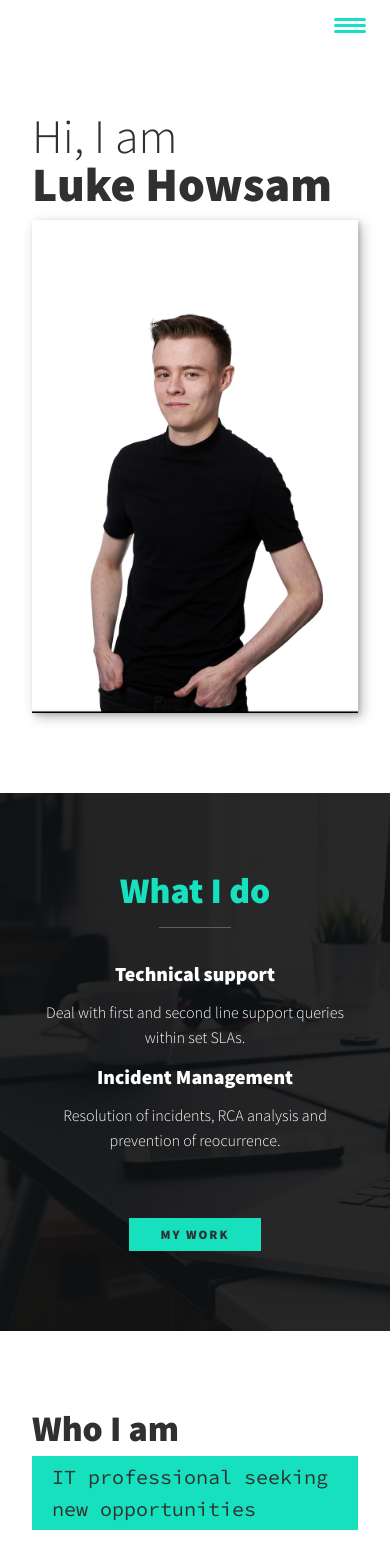
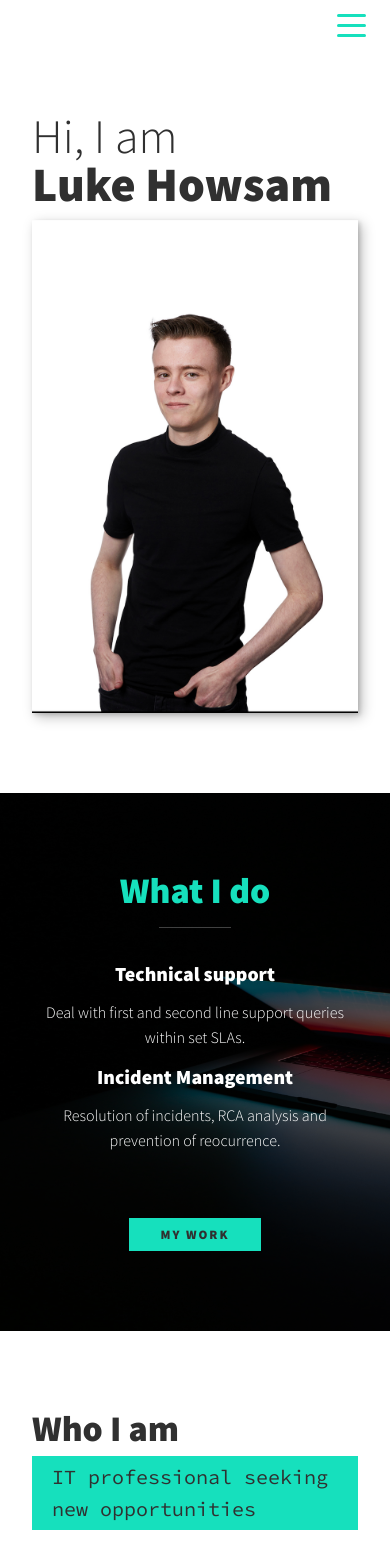
Before and after one commit to luke-h1/archived-portfolio, a website: page index.html in a window 390 px wide. Shown: the top 1547 px of the page. Drawn offline with nearby package versions, Linux system fonts and the light colour scheme.

Commit message:
fix hamburger width and height issue + add new image to my services section

```diff
--- a/styles.css
+++ b/styles.css
@@ -7,16 +7,23 @@
 /* Custom Properties */
 
 :root {
+
+  /* font families */
   --ff-primary: "Source Sans Pro", sans-serif;
   --ff-secondary: "Source Code Pro", monospace;
 
+  /* font weight  */
   --fw-reg: 300;
   --fw-bold: 900;
 
+
+/* colors */
   --clr-light: #fff;
   --clr-dark: #303030;
   --clr-accent: #16e0bd;
 
+
+  /* font sizes */
   --fs-h1: 3rem;
   --fs-h2: 2.25rem;
   --fs-h3: 1.25rem;
@@ -37,6 +44,8 @@
 
 /* General styles */
 
+
+/* apply smooth scrolling for entire page */
 html {
   scroll-behavior: smooth;
 }
@@ -50,18 +59,23 @@ body {
   line-height: 1.6;
 }
 
+
+
 section {
   padding: 5em 2em;
 }
+
 
 img {
   display: block;
   max-width: 100%;
 }
 
+
 strong {
   font-weight: var(--fw-bold);
 }
+
 
 :focus {
   outline: 3px solid var(--clr-accent);
@@ -97,6 +111,7 @@ h3 {
   margin: 0;
 }
 
+/* explicity set font sizes with custom props */
 h1 {
   font-size: var(--fs-h1);
 }
@@ -107,6 +122,9 @@ h3 {
   font-size: var(--fs-h3);
 }
 
+
+
+/* SECTION___TITLE & SECTION__SUBTITLE */
 .section__title {
   margin-bottom: 0.25em;
 }
@@ -132,7 +150,7 @@ h3 {
   margin-bottom: 1em;
 }
 
-/* header */
+/* HEADER */
 
 header {
   display: flex;
@@ -140,10 +158,13 @@ header {
   padding: 1em;
 }
 
+
 .logo {
   max-width: 100px;
 }
 
+
+/* NAVIGATION STYLES  */
 .nav {
   position: fixed;
   background: var(--clr-dark);
@@ -179,9 +200,7 @@ header {
   color: var(--clr-accent);
 }
 
-/* ===============
-  HAMBURGER MENU
-   =============== */
+/* HAMBURGER MENU */
 .hamburger {
   display: block;
   position: relative;
@@ -207,11 +226,14 @@ header {
 }
 
 .nav-open .hamburger {
-  transform: rotate(0.625turn);
+  transform: rotate(.5turn);
 }
 
+
+
+
 .nav-open .hamburger::before {
-  transform: rotate(90deg) translateX((-6px));
+  transform: rotate(57deg) translateX((10px));
 }
 
 .nav-open .hamburger::after {
@@ -222,7 +244,7 @@ header {
 .hamburger::before,
 .hamburger::after {
   background: var(--clr-accent);
-  width: 2em;
+  width: 1.8em;
   height: 3px;
   border-radius: 1em;
   transition: transform 250ms ease-in-out;
@@ -237,11 +259,11 @@ header {
 }
 
 .hamburger::before {
-  top: 6px;
+  top: 10px;
 }
 
 .hamburger::after {
-  bottom: 6px;
+  bottom: 10px;
 }
 
 /*  Intro section  */
@@ -295,7 +317,7 @@ header {
 
 .my-services {
   background-color: var(--clr-dark);
-  background-image: url(/img/services-bg.jpg);
+  background-image: url(/img/ales.jpg);
   background-size: cover;
   background-blend-mode: overlay;
   color: var(--clr-light);
```
Also changed, not shown: img/ales.jpg (added).
